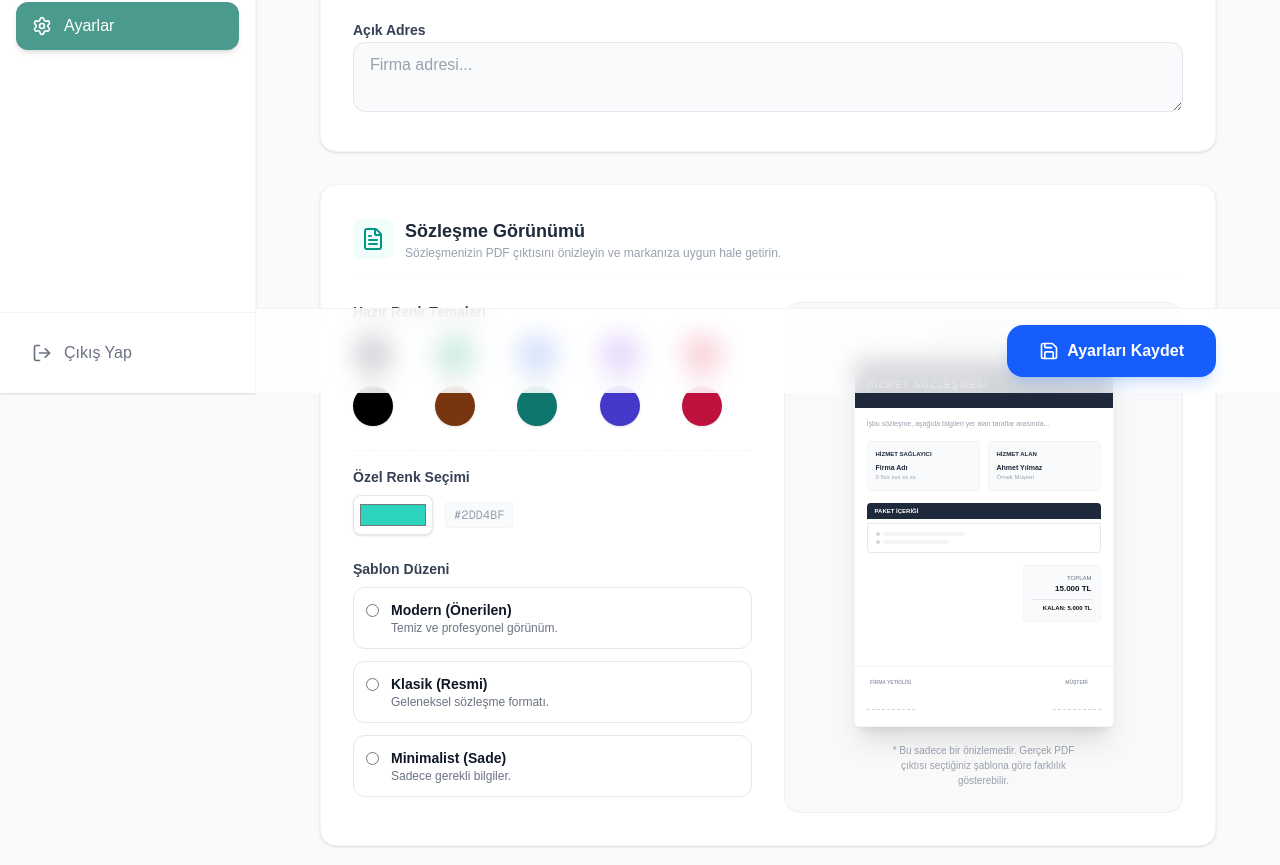
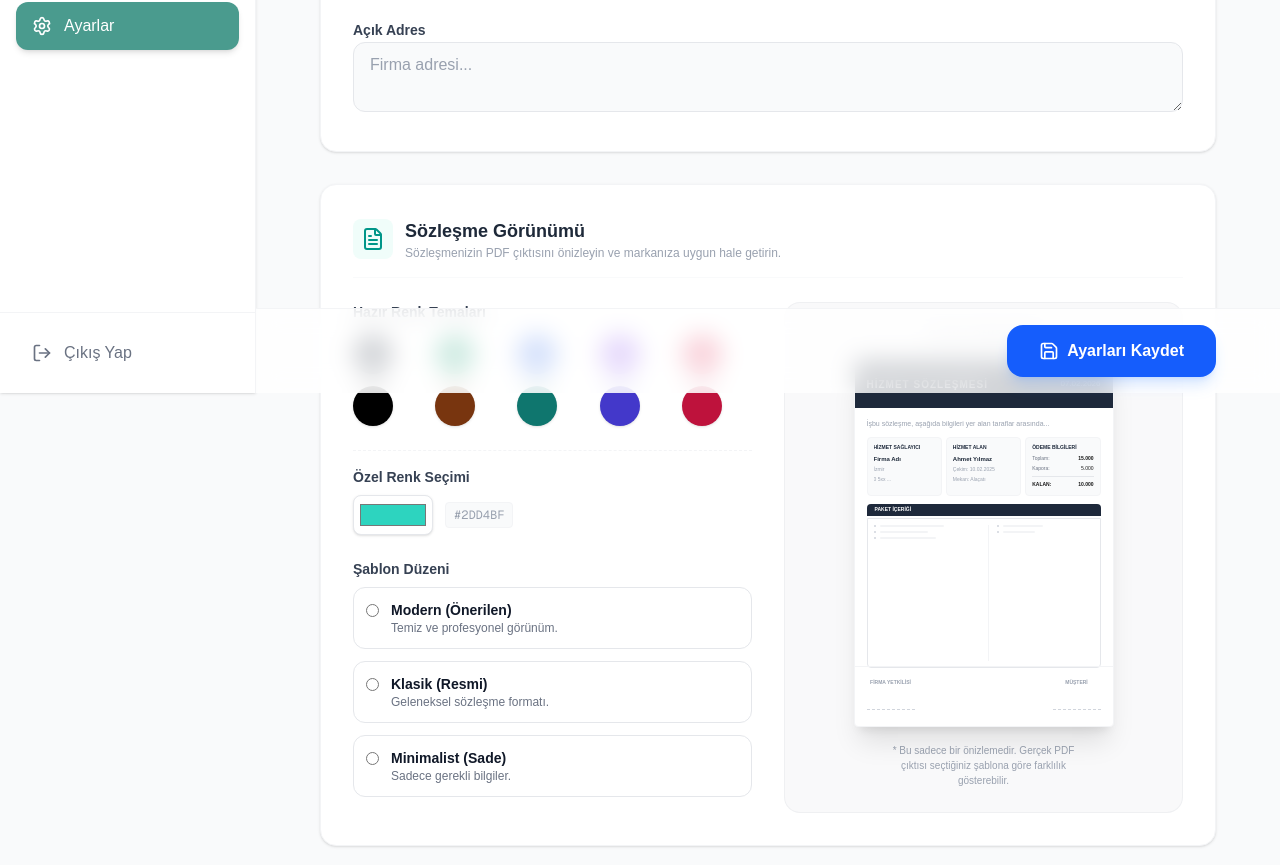
Before and after one commit to muratmecitt-prog/murat-mecit-contract, a Next.js app: page /settings in a window 1280 px wide. Shown: the part 407-1272 px from the top of the page. Built offline with nearby package versions, Linux system fonts and the light colour scheme; no server answers.

Commit message:
Update PDF layout: 3-column header and full-width packages

```diff
--- a/app/(dashboard)/settings/page.js
+++ b/app/(dashboard)/settings/page.js
@@ -312,62 +312,96 @@ function SettingsContent() {
                                 </div>
 
                                 {/* Content Body */}
-                                <div className="p-3 space-y-3 flex-1">
-                                    <div className="text-[7px] text-gray-400 leading-tight">
+                                <div className="p-3 space-y-2 flex-1 flex flex-col">
+                                    <div className="text-[7px] text-gray-400 leading-tight mb-2">
                                         İşbu sözleşme, aşağıda bilgileri yer alan taraflar arasında...
                                     </div>
 
-                                    {/* Taraflar */}
-                                    <div className="flex gap-2">
-                                        <div className="flex-1 bg-gray-50 p-2 rounded border border-gray-100">
+                                    {/* 3 Columns: Provider | Customer | Payment */}
+                                    <div className="grid grid-cols-3 gap-1 mb-2">
+                                        {/* Provider */}
+                                        <div className="bg-gray-50 p-1.5 rounded border border-gray-100 flex flex-col gap-0.5">
                                             <div
-                                                className="text-[6px] font-bold mb-1 uppercase"
+                                                className="text-[5px] font-bold mb-0.5 uppercase truncate"
                                                 style={{ color: formData.contract_primary_color || '#1e293b' }}
                                             >
                                                 HİZMET SAĞLAYICI
                                             </div>
-                                            <div className="text-[7px] font-bold text-gray-800">{formData.representative_name || 'Firma Adı'}</div>
-                                            <div className="text-[6px] text-gray-400">0 5xx xxx xx xx</div>
+                                            <div className="text-[6px] font-bold text-gray-800 truncate">{formData.representative_name || 'Firma Adı'}</div>
+                                            <div className="text-[5px] text-gray-400 truncate">İzmir</div>
+                                            <div className="text-[5px] text-gray-400 truncate">0 5xx ...</div>
                                         </div>
-                                        <div className="flex-1 bg-gray-50 p-2 rounded border border-gray-100">
+
+                                        {/* Customer */}
+                                        <div className="bg-gray-50 p-1.5 rounded border border-gray-100 flex flex-col gap-0.5">
                                             <div
-                                                className="text-[6px] font-bold mb-1 uppercase"
+                                                className="text-[5px] font-bold mb-0.5 uppercase truncate"
                                                 style={{ color: formData.contract_primary_color || '#1e293b' }}
                                             >
                                                 HİZMET ALAN
                                             </div>
-                                            <div className="text-[7px] font-bold text-gray-800">Ahmet Yılmaz</div>
-                                            <div className="text-[6px] text-gray-400">Örnek Müşteri</div>
+                                            <div className="text-[6px] font-bold text-gray-800 truncate">Ahmet Yılmaz</div>
+                                            <div className="text-[5px] text-gray-400 truncate">Çekim: 10.02.2025</div>
+                                            <div className="text-[5px] text-gray-400 truncate">Mekan: Alaçatı</div>
                                         </div>
-                                    </div>
 
-                                    {/* Paket */}
-                                    <div className="mt-2">
-                                        <div
-                                            className="h-4 flex items-center px-2 mb-1 rounded-t"
-                                            style={{ backgroundColor: formData.contract_primary_color || '#1e293b' }}
-                                        >
-                                            <span className="text-[6px] font-bold text-white">PAKET İÇERİĞİ</span>
-                                        </div>
-                                        <div className="border border-gray-200 rounded-b p-2 space-y-1">
-                                            <div className="flex items-center gap-1">
-                                                <div className="w-1 h-1 rounded-full bg-gray-300"></div>
-                                                <div className="h-1 w-20 bg-gray-100 rounded"></div>
+                                        {/* Payment */}
+                                        <div className="bg-gray-50 p-1.5 rounded border border-gray-100 flex flex-col gap-0.5">
+                                            <div
+                                                className="text-[5px] font-bold mb-0.5 uppercase truncate"
+                                                style={{ color: formData.contract_primary_color || '#1e293b' }}
+                                            >
+                                                ÖDEME BİLGİLERİ
                                             </div>
-                                            <div className="flex items-center gap-1">
-                                                <div className="w-1 h-1 rounded-full bg-gray-300"></div>
-                                                <div className="h-1 w-16 bg-gray-100 rounded"></div>
+                                            <div className="flex justify-between text-[5px]">
+                                                <span className="text-gray-500">Toplam:</span>
+                                                <span className="font-bold">15.000</span>
+                                            </div>
+                                            <div className="flex justify-between text-[5px]">
+                                                <span className="text-gray-500">Kapora:</span>
+                                                <span>5.000</span>
+                                            </div>
+                                            <div className="h-[1px] bg-gray-200 my-0.5"></div>
+                                            <div className="flex justify-between text-[5px]" style={{ color: formData.contract_primary_color }}>
+                                                <span className="font-bold">KALAN:</span>
+                                                <span className="font-bold">10.000</span>
                                             </div>
                                         </div>
                                     </div>
 
-                                    {/* Finans */}
-                                    <div className="flex justify-end mt-2">
-                                        <div className="w-1/3 bg-gray-50 border border-gray-100 rounded p-2 text-right">
-                                            <div className="text-[6px] text-gray-500">TOPLAM</div>
-                                            <div className="text-[8px] font-bold text-gray-900">15.000 TL</div>
-                                            <div className="h-[1px] bg-gray-200 my-1"></div>
-                                            <div className="text-[6px] font-bold" style={{ color: formData.contract_primary_color }}>KALAN: 5.000 TL</div>
+                                    {/* Paket (Full Width) */}
+                                    <div className="flex-1">
+                                        <div
+                                            className="h-3 flex items-center px-2 mb-0.5 rounded-t"
+                                            style={{ backgroundColor: formData.contract_primary_color || '#1e293b' }}
+                                        >
+                                            <span className="text-[5px] font-bold text-white">PAKET İÇERİĞİ</span>
+                                        </div>
+                                        <div className="border border-gray-200 rounded-b p-1.5 grid grid-cols-2 gap-2 h-full min-h-[50px]">
+                                            <div className="space-y-1">
+                                                <div className="flex items-center gap-1">
+                                                    <div className="w-0.5 h-0.5 rounded-full bg-gray-300"></div>
+                                                    <div className="h-0.5 w-16 bg-gray-100 rounded"></div>
+                                                </div>
+                                                <div className="flex items-center gap-1">
+                                                    <div className="w-0.5 h-0.5 rounded-full bg-gray-300"></div>
+                                                    <div className="h-0.5 w-12 bg-gray-100 rounded"></div>
+                                                </div>
+                                                <div className="flex items-center gap-1">
+                                                    <div className="w-0.5 h-0.5 rounded-full bg-gray-300"></div>
+                                                    <div className="h-0.5 w-14 bg-gray-100 rounded"></div>
+                                                </div>
+                                            </div>
+                                            <div className="space-y-1 border-l border-gray-100 pl-2">
+                                                <div className="flex items-center gap-1">
+                                                    <div className="w-0.5 h-0.5 rounded-full bg-gray-300"></div>
+                                                    <div className="h-0.5 w-10 bg-gray-100 rounded"></div>
+                                                </div>
+                                                <div className="flex items-center gap-1">
+                                                    <div className="w-0.5 h-0.5 rounded-full bg-gray-300"></div>
+                                                    <div className="h-0.5 w-8 bg-gray-100 rounded"></div>
+                                                </div>
+                                            </div>
                                         </div>
                                     </div>
                                 </div>
```
Also changed, not shown: lib/pdfService.js.
